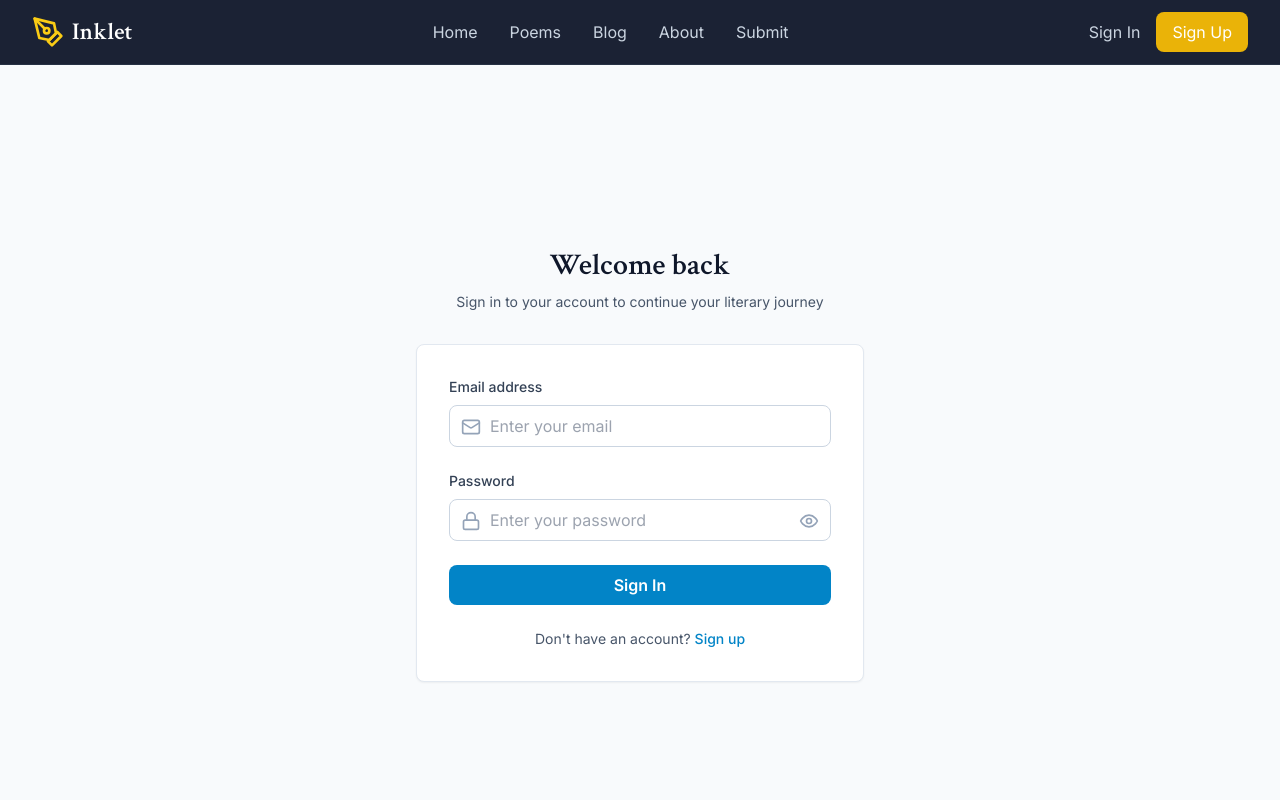
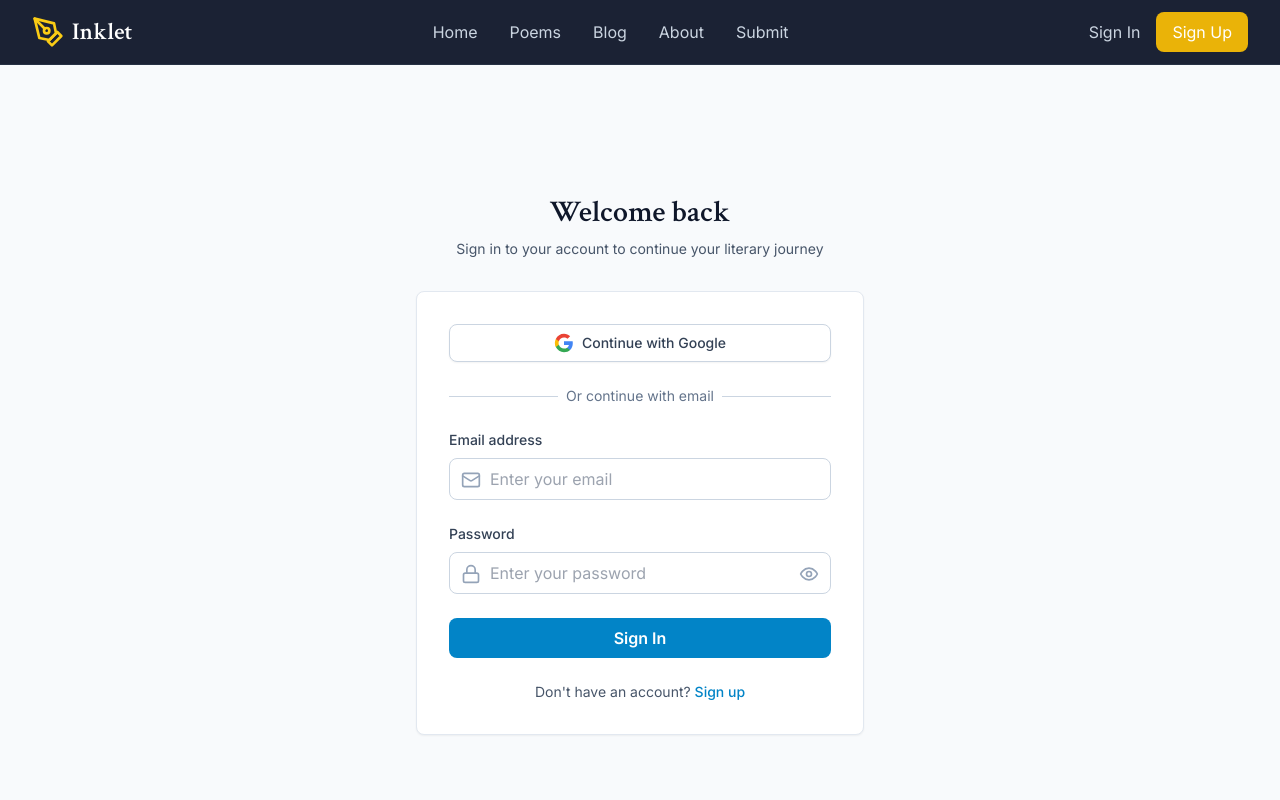
Before and after one commit to cyber848/INKLET, a React (Vite) app: page /auth in a window 1280 px wide. Shown: the top 800 px of the page. Built offline with nearby package versions, Linux system fonts and the light colour scheme; no server answers.

Commit message:
Add Google Sign-In Button to Auth Page

```diff
--- a/src/pages/Auth.tsx
+++ b/src/pages/Auth.tsx
@@ -25,7 +25,7 @@ const Auth: React.FC = () => {
   const [isLoading, setIsLoading] = useState(false);
   const [error, setError] = useState<string | null>(null);
 
-  const { signIn, signUp } = useAuth();
+  const { signIn, signUp, signInWithGoogle } = useAuth();
   const navigate = useNavigate();
 
   const signInForm = useForm<SignInFormData>();
@@ -64,6 +64,19 @@ const Auth: React.FC = () => {
     }
   };
 
+  const handleGoogleSignIn = async () => {
+    setIsLoading(true);
+    setError(null);
+
+    try {
+      await signInWithGoogle();
+      // Note: Google OAuth will redirect, so we don't need to navigate here
+    } catch (err: any) {
+      setError(err.message || 'Failed to sign in with Google. Please try again.');
+      setIsLoading(false);
+    }
+  };
+
   return (
     <div className="min-h-screen bg-slate-50 flex items-center justify-center py-12 px-4 sm:px-6 lg:px-8">
       <div className="max-w-md w-full space-y-8">
@@ -90,6 +103,31 @@ const Auth: React.FC = () => {
 
         {/* Form */}
         <div className="bg-white rounded-lg shadow-sm border border-slate-200 p-8">
+          {/* Google Sign In Button */}
+          <button
+            onClick={handleGoogleSignIn}
+            disabled={isLoading}
+            className="w-full flex items-center justify-center px-4 py-2 border border-slate-300 rounded-lg shadow-sm bg-white text-sm font-medium text-slate-700 hover:bg-slate-50 focus:outline-none focus:ring-2 focus:ring-offset-2 focus:ring-primary-500 disabled:opacity-50 disabled:cursor-not-allowed mb-6"
+          >
+            <svg className="w-5 h-5 mr-2" viewBox="0 0 24 24">
+              <path fill="#4285F4" d="M22.56 12.25c0-.78-.07-1.53-.2-2.25H12v4.26h5.92c-.26 1.37-1.04 2.53-2.21 3.31v2.77h3.57c2.08-1.92 3.28-4.74 3.28-8.09z"/>
+              <path fill="#34A853" d="M12 23c2.97 0 5.46-.98 7.28-2.66l-3.57-2.77c-.98.66-2.23 1.06-3.71 1.06-2.86 0-5.29-1.93-6.16-4.53H2.18v2.84C3.99 20.53 7.7 23 12 23z"/>
+              <path fill="#FBBC05" d="M5.84 14.09c-.22-.66-.35-1.36-.35-2.09s.13-1.43.35-2.09V7.07H2.18C1.43 8.55 1 10.22 1 12s.43 3.45 1.18 4.93l2.85-2.22.81-.62z"/>
+              <path fill="#EA4335" d="M12 5.38c1.62 0 3.06.56 4.21 1.64l3.15-3.15C17.45 2.09 14.97 1 12 1 7.7 1 3.99 3.47 2.18 7.07l3.66 2.84c.87-2.6 3.3-4.53 6.16-4.53z"/>
+            </svg>
+            {isLoading ? 'Signing in...' : `Continue with Google`}
+          </button>
+
+          {/* Divider */}
+          <div className="relative mb-6">
+            <div className="absolute inset-0 flex items-center">
+              <div className="w-full border-t border-slate-300" />
+            </div>
+            <div className="relative flex justify-center text-sm">
+              <span className="px-2 bg-white text-slate-500">Or continue with email</span>
+            </div>
+          </div>
+
           {mode === 'signin' ? (
             <form onSubmit={signInForm.handleSubmit(handleSignIn)} className="space-y-6">
               {/* Email */}
```
